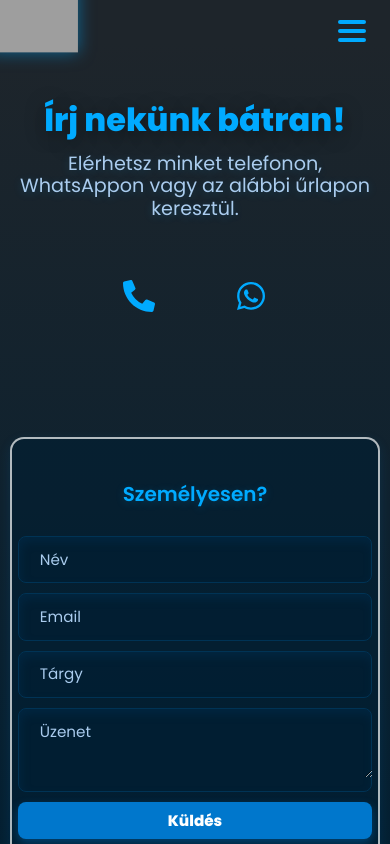
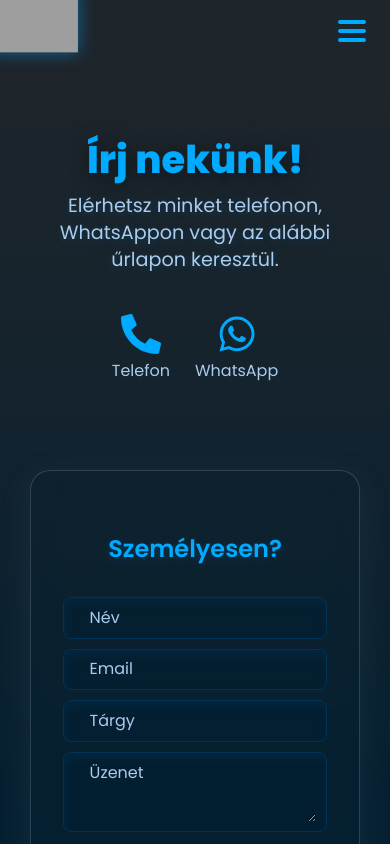
Before and after one commit to brdBoti/Shynee, a React (Vite) app in the folder client/: page /kapcsolat in a window 390 px wide. Shown: the top 844 px of the page. Built offline with nearby package versions, Linux system fonts and the light colour scheme; grey boxes are pictures that could not be loaded.

Commit message:
Changed layout on kapcsolat.jsx, as well as animations

```diff
--- a/client/src/pages/Kapcsolat.css
+++ b/client/src/pages/Kapcsolat.css
@@ -1,70 +1,67 @@
 .kapcsolat-container {
+  display: flex;
+  flex-direction: row;
+  align-items: flex-start;
+  padding: 40px 60px 100px;
+  font-family: 'Playfair Display', serif;
+  box-sizing: border-box;
+  align-items: center;
+  justify-content: center;
+  background: linear-gradient(to bottom, #1e252b 0%, #001f33 100%);
+  gap: 60px;
+  margin-top: 50px;
+  overflow-x: hidden;
+  color: #eee;
+
+}
+
+.bal-oldal {
+  flex: 1;
+  max-width: 450px;
   display: flex;
   flex-direction: column;
   align-items: center;
-  padding: 20px 20px 100px; /* fentebb */
-  font-family: 'Playfair Display', serif;
-  box-sizing: border-box;
   text-align: center;
-   background: linear-gradient(to bottom, #1e252b 0%, #001f33 100%);
-  overflow-x: hidden;
-  margin: 0;
-  margin-top: 90px;
-}
-
-.kapcsolat-form input,
-.kapcsolat-form textarea {
-  padding: 12px;
-  font-size: 1rem;
-  border-radius: 8px;
-  border: 1px solid #003355;
-  background-color: rgba(0, 31, 51, 0.6);
-  color: #eee;
-}
-
-.kapcsolat-form input::placeholder,
-.kapcsolat-form textarea::placeholder {
-  color: #aaccee; /* halvány kék a placeholdernek */
-}
-
-.kapcsolat-form button {
-  background-color: #0077cc;
-  color: white;
-  border: none;
-  padding: 12px;
-  font-weight: bold;
-  border-radius: 8px;
-  cursor: pointer;
-  transition: background 0.3s ease;
-  font-family: 'Poppins', sans-serif; /* betűtípus gombra */
-}
-
-.kapcsolat-form button:hover {
-  background-color: #005fa3;
+  margin-bottom: 50px;
 }
 
 .kapcsolat-title {
-  font-family: 'Poppins', sans-serif; /* betűtípus módosítás */
-  font-weight: 700; /* vastagabb kiemelés */
-  font-size: 3rem; /* nagyobb méret */
-  margin-bottom: 40px;
+  font-family: 'Poppins', sans-serif;
+  font-weight: 700;
+  font-size: 3rem;
+  margin-bottom: 20px;
+  margin-left: 30px;
   color: #00aaff;
   text-shadow: 0 4px 20px rgba(0, 0, 0, 0.4);
-  margin-top: 0; /* hogy feljebb legyen */
+  line-height: 1.2;
+  user-select: none;
 }
 
-/* Ikonok vízszintesen, középre */
+.subtitle {
+  font-size: 1.2rem;
+  color: #aaccee;
+  font-family: 'Poppins', sans-serif;
+  margin-bottom: 40px;
+  margin-top: -10px;
+  text-shadow: 0 2px 10px rgba(0, 170, 255, 0.2);
+  line-height: 1.4;
+}
+
+/* Ikonok oszlop */
 .ikonok-section {
   display: flex;
   justify-content: center;
-  margin-top: 50px;
-  gap: 200px; /* nagyobb távolság az ikonok között */
-  margin-bottom: 100px;
+  gap: 50px;
+  width: 100%;
 }
 
 .ikon-link {
+  display: flex;
+  flex-direction: column;
+  align-items: center;
   font-size: 2.5rem;
   color: #00aaff;
+  text-decoration: none;
   transition: color 0.3s ease, transform 0.3s ease;
 }
 
@@ -73,90 +70,67 @@
   transform: scale(1.15);
 }
 
-/* Form kerettel */
+/* Ikon alatt a cím */
+.ikon-title {
+  margin-top: 8px;
+  font-size: 1rem;
+  color: #aaccee;
+  font-family: 'Poppins', sans-serif;
+  user-select: none;
+}
 
+/* Jobb oldali form container */
+.jobb-oldal {
+  flex: 1;
+  max-width: 600px;
+  width: 100%;
+  display: flex;
+  justify-content: center;
+}
+
+/* Form maga */
+.form {
+  display: flex;
+  flex-direction: column;
+  justify-content: center;
+  gap: 10px;
+  padding: 2.5em 2em;
+  background-color: rgba(0, 31, 51, 0.6);
+  border-radius: 20px;
+  border: 2px solid #ffffffb0;
+  box-sizing: border-box;
+  box-shadow: 0 8px 24px rgba(0, 119, 204, 0.2);
+  font-family: 'Poppins', sans-serif;
+  width: 100%;
+  max-width: 600px;
+  color: #eee;
+  background-color: rgba(0, 31, 51, 0.13); /* áttetszőbb */
+  backdrop-filter: blur(12px); /* üveghatás, finom homály */
+  border: 1.5px solid rgba(255, 255, 255, 0.158); /* enyhébb, áttetszőbb keret */
+  box-shadow: 0 8px 32px rgba(74, 115, 144, 0.155); /* halványabb árnyék */
+}
+
+/* Form fejléc */
 .form-heading {
-  font-family: 'Poppins', sans-serif;
   font-size: 1.5rem;
   font-weight: 600;
   color: #00aaff;
   text-align: center;
   margin-bottom: 1em;
   text-shadow: 0 2px 10px rgba(0, 170, 255, 0.2);
-  word-break: keep-all;
+  user-select: none;
 }
 
-
-.kapcsolat-form input,
-.kapcsolat-form textarea {
-  padding: 12px;
-  font-size: 1rem;
-  border-radius: 8px;
-  border: 1px solid #ccc;
-  background-color: #f8f8f8;
-}
-
-.kapcsolat-form textarea {
-  min-height: 120px;
-  resize: vertical;  display: flex;
-  flex-direction: column;
-  margin: 0 auto;               /* középre igazítás */
-  max-width: 800px;             /* nagyobb alap szélesség */
-  width: 100%;                  /* teljes elérhető szélesség */
-  padding: 3em 3em;
-}
-
-.kapcsolat-form button {
-  background-color: #0077cc;
-  color: white;
-  border: none;
-  padding: 12px;
-  font-weight: bold;
-  border-radius: 8px;
-  cursor: pointer;
-  transition: background 0.3s ease;
-}
-
-.kapcsolat-form button:hover {
-  background-color: #005fa3;
-}
-
-.success-msg {
-  color: green;
-  font-weight: bold;
-}
-
-.form {
-  display: flex;
-  flex-direction: column;
-  justify-content: center;
-  align-self: center;
-  margin: 0 auto;
-  font-family: 'Poppins', sans-serif;
-  gap: 10px;
-  padding: 2.5em 2em; /* kicsit nagyobb padding minden oldalon */
-  background-color: rgba(0, 31, 51, 0.6);
-  border-radius: 20px;
-  border: 2px solid #ffffffb0;
-  box-sizing: border-box;
-  box-shadow: 0 8px 24px rgba(0, 119, 204, 0.2);
-  max-width: 600px;   /* szélesebb forma */
-  width: 90%;         /* reszponzivitás megtartása */
-}
-
-
+/* Form mezők */
 .form-field {
   display: flex;
   align-items: center;
-  justify-content: center;
   gap: 0.5em;
   border-radius: 8px;
   padding: 0.6em;
-  border: 1px solid #003355; /* sötétkék keret */
-  background-color: rgba(0, 31, 51, 0.6); /* világosabb kék */
+  border: 1px solid #003355;
+  background-color: rgba(0, 31, 51, 0.6);
   box-shadow: inset 2px 5px 10px rgb(0 51 85 / 0.4);
-  color: #eee;
-  font-family: 'Poppins', sans-serif;
 }
 
 .input-field {
@@ -164,126 +138,130 @@
   border: none;
   outline: none;
   width: 100%;
-  color: #fdfdfd; /* halvány kék szöveg */
+  color: #fdfdfd;
   padding-inline: 1em;
   font-family: 'Poppins', sans-serif;
   font-size: 1rem;
 }
 
 .input-field::placeholder {
-  color: #aaccee; /* halvány kék placeholder */
+  color: #aaccee;
 }
 
+/* Autofill fix - eltünteti a fehér hátteret automatikus kitöltésnél */
+.input-field:-webkit-autofill,
+.input-field:-webkit-autofill:hover,
+.input-field:-webkit-autofill:focus,
+.input-field:-webkit-autofill:active {
+  -webkit-box-shadow: 0 0 0px 1000px rgba(0, 31, 51, 0.6) inset !important;
+  box-shadow: 0 0 0px 1000px rgba(0, 31, 51, 0.6) inset !important;
+  -webkit-text-fill-color: #fdfdfd !important;
+  transition: background-color 5000s ease-in-out 0s;
+}
 
+.kapcsolat-form textarea {
+  min-height: 120px;
+  resize: vertical;
+}
+
+/* Gomb */
 .sendMessage-btn {
   cursor: pointer;
-  margin-bottom: 3em;
+  margin-top: 1em;
   padding: 12px;
   border-radius: 8px;
   border: none;
-  outline: none;
-  background-color: #0077cc; /* gomb kék */
+  background-color: #0077cc;
   color: white;
   font-weight: bold;
   font-family: 'Poppins', sans-serif;
   font-size: 1rem;
-  transition: background 0.3s ease;
+  transition: background 0.3s ease, box-shadow 0.3s ease;
   box-shadow: 0 4px 10px rgba(0, 119, 204, 0.4);
 }
 
 .sendMessage-btn:hover {
   background-color: #005fa3;
-  color: white;
   box-shadow: 0 6px 14px rgba(0, 95, 163, 0.8);
 }
 
-.subtitle {
-  font-size: 1.2rem;
-  color: #aaccee;
+/* Üzenet sikeres küldés */
+.success-msg {
+  color: #00aaff;
+  font-weight: 700;
+  font-size: 2rem;
+  margin-top: 2rem;
   font-family: 'Poppins', sans-serif;
-  margin-top: -20px;
-  margin-bottom: 30px;
-  text-shadow: 0 2px 10px rgba(0, 170, 255, 0.2);
+  text-align: center;
 }
 
-@media screen and (max-width: 600px) {
+/* Hibaüzenet */
+.error-msg {
+  color: #ff6b6b;
+  font-weight: 600;
+  margin-top: 10px;
+  text-align: center;
+}
 
-  .kapcsolat-container{
-    margin-top: 0px;
+/* Responsive */
+@media screen and (max-width: 900px) {
+  .kapcsolat-container {
+    flex-direction: column;
+    padding: 20px 30px 60px;
+    gap: 40px;
+  }
+
+  .bal-oldal, .jobb-oldal {
+    max-width: 100%;
   }
 
   .kapcsolat-title {
-    font-size: 2rem;
-    margin-bottom: 20px;
-    margin-top: 50px;
-  }
-
-  .subtitle{
-    margin-top: -5px;
-  }
-
-  .kapcsolat-container {
-    padding: 10px 10px 60px;
+    font-size: 2.4rem;
   }
 
   .ikonok-section {
-    flex-direction: flex;
-    gap: 80px;
-    margin-top: 30px;
-    margin-bottom: 50px;
-  }
-
-  .ikon-link {
-    font-size: 2rem;
-  }
-
-
-
-  .form {
-    margin-top: -30px;
-    padding: 1.5em 0.4em;
-    width: 100%;
-    max-width: 100%;
-    box-shadow: 0 4px 12px rgba(0, 119, 204, 0.15);
-    border-radius: 14px;
-  }
-
-  .form-heading {
-    font-size: 1.25rem;
-    margin-bottom: 1em;
-  }
-
-  .form-field {
-    flex-direction: column;
-    align-items: flex-start;
-    padding: 0.8em;
-  }
-
-  .input-field {
-    padding-inline: 0.5em;
-    font-size: 0.95rem;
-  }
-
-  .sendMessage-btn {
-    padding: 10px;
-    font-size: 0.95rem;
-    width: 100%;
+    gap: 30px;
   }
 }
 
-/* Autofill háttér fix - Chrome és Safari */
-input:-webkit-autofill,
-textarea:-webkit-autofill {
-  -webkit-box-shadow: 0 0 0 1000px rgba(0, 31, 51, 0.6) inset !important;
-  -webkit-text-fill-color: #aaccee !important;
-  transition: background-color 5000s ease-in-out 0s;
-  caret-color: white;
+.custom-cursor {
+  display: inline-block;
+  width: 10px; /* fix hely a kurzornak */
+  color: #00aaff;
+  user-select: none;
+  /* opcionálisan animáció, ha akarod */
 }
 
-/* Autofill fix Firefoxhoz (korlátozott támogatás) */
-input:-moz-autofill,
-textarea:-moz-autofill {
-  box-shadow: 0 0 0 1000px rgba(0, 31, 51, 0.6) inset !important;
-  -moz-text-fill-color: #aaccee !important;
-  caret-color: white;
+/* --- meglévő CSS változatlanul maradt --- */
+
+/* Beküldés utáni állapot */
+.thankyou-container {
+  display:flex;
+  flex-direction: column;
+  align-items: center;
+  justify-content: center;
+  text-align: center;
+  height: 50vh;
+  gap: 1rem;
+  margin-bottom: 7rem;
 }
+
+.thankyou-text {
+  font-size: 2rem;
+  font-weight: bold;
+  color: #00aaff;
+  font-family: 'Poppins', sans-serif;
+  text-align: center;
+  max-width: 90%;
+  line-height: 1.4;
+}
+
+/* Mobil optimalizáció */
+@media screen and (max-width: 600px) {
+  .thankyou-text {
+    font-size: 1.6rem;
+  }
+  .ikonok-section {
+    gap: 25px;
+  }
+}
--- a/client/src/pages/Kapcsolat.jsx
+++ b/client/src/pages/Kapcsolat.jsx
@@ -1,7 +1,7 @@
 import './Kapcsolat.css';
 import { useState, useEffect } from 'react';
 import { motion, AnimatePresence } from 'framer-motion';
-import { FaPhoneAlt, FaWhatsapp, FaInstagram } from 'react-icons/fa';
+import { FaPhoneAlt, FaWhatsapp } from 'react-icons/fa';
 import { Typewriter } from 'react-simple-typewriter';
 import { useInView } from 'react-intersection-observer';
 
@@ -9,14 +9,29 @@ export default function Kapcsolat() {
   const [sent, setSent] = useState(false);
   const [loading, setLoading] = useState(false);
   const [error, setError] = useState(null);
-  const [showCursor, setShowCursor] = useState(true); // kurzor állapot
+  const [cursorVisible, setCursorVisible] = useState(true);
+  const [phase, setPhase] = useState(0);
 
   const { ref: formRef, inView } = useInView({ triggerOnce: true, threshold: 0.3 });
 
   useEffect(() => {
-    const timer = setTimeout(() => setShowCursor(false), 3000); // 3 mp után eltűnik a kurzor
+    const phases = [
+      { visible: true, duration: 1400 },
+      { visible: false, duration: 700 },
+      { visible: true, duration: 700 },
+      { visible: false, duration: 700 },
+      { visible: true, duration: 700 },
+      { visible: false, duration: 999999 },
+    ];
+
+    if (phase < phases.length - 1) {
+      const timer = setTimeout(() => {
+        setPhase(phase + 1);
+        setCursorVisible(phases[phase + 1].visible);
+      }, phases[phase].duration);
       return () => clearTimeout(timer);
-  }, []);
+    }
+  }, [phase]);
 
   async function handleSubmit(e) {
     e.preventDefault();
@@ -40,7 +55,7 @@ export default function Kapcsolat() {
       } else {
         setError(data?.message || 'Hiba történt az üzenet elküldésekor.');
       }
-    } catch (err) {
+    } catch {
       setError('Hálózati hiba, kérlek próbáld meg később.');
     } finally {
       setLoading(false);
@@ -49,21 +64,38 @@ export default function Kapcsolat() {
 
   return (
     <div className="kapcsolat-container">
+      {!sent ? (
+        <>
+          <div className="bal-oldal">
             <motion.h1
               className="kapcsolat-title"
               initial={{ opacity: 0 }}
               animate={{ opacity: 1 }}
               transition={{ duration: 1 }}
+              style={{ display: 'flex', alignItems: 'center', justifyContent: 'center' }}
             >
               <Typewriter
-          words={['Írj nekünk bátran!']}
+                words={['Írj nekünk!']}
                 loop={1}
-          cursor={showCursor}
-          cursorStyle="|"
+                cursor={false}
                 typeSpeed={60}
                 deleteSpeed={0}
                 delaySpeed={999999}
               />
+              <motion.span
+                style={{
+                  marginLeft: '4px',
+                  fontWeight: 'bold',
+                  color: '#00aaff',
+                  userSelect: 'none',
+                  width: '1ch',
+                  display: 'inline-block',
+                }}
+                animate={{ opacity: cursorVisible ? 1 : 0 }}
+                transition={{ duration: 0.4 }}
+              >
+                |
+              </motion.span>
             </motion.h1>
 
             <motion.p
@@ -83,6 +115,7 @@ export default function Kapcsolat() {
             >
               <a href="tel:+36201234567" className="ikon-link" aria-label="Telefon">
                 <FaPhoneAlt />
+                <span className="ikon-title">Telefon</span>
               </a>
               <a
                 href="https://wa.me/36201234567"
@@ -92,52 +125,35 @@ export default function Kapcsolat() {
                 aria-label="WhatsApp"
               >
                 <FaWhatsapp />
+                <span className="ikon-title">WhatsApp</span>
               </a>
             </motion.div>
+          </div>
 
-      {/* Görgetésre megjelenő FORM */}
-      <div ref={formRef} style={{ marginTop: '100px', width: '100%' }}>
+          <div className="jobb-oldal" ref={formRef}>
             <AnimatePresence mode="wait">
-          {inView && !sent && (
+              {!sent ? (
                 <motion.form
                   className="form"
                   onSubmit={handleSubmit}
                   initial={{ opacity: 0, y: 50 }}
                   animate={{ opacity: 1, y: 0 }}
-              exit={{ opacity: 0, y: 50 }}
-              transition={{ duration: 0.8 }}
+                  exit={{ opacity: 0, y: -50 }}
+                  transition={{ duration: 0.8, ease: "easeInOut" }}
                   key="form"
                 >
                   <p className="form-heading">Személyesen?</p>
 
                   <div className="form-field">
-                <input
-                  required
-                  placeholder="Név"
-                  className="input-field"
-                  type="text"
-                  name="name"
-                />
+                    <input required placeholder="Név" className="input-field" type="text" name="name" />
                   </div>
 
                   <div className="form-field">
-                <input
-                  required
-                  placeholder="Email"
-                  className="input-field"
-                  type="email"
-                  name="email"
-                />
+                    <input required placeholder="Email" className="input-field" type="email" name="email" />
                   </div>
 
                   <div className="form-field">
-                <input
-                  required
-                  placeholder="Tárgy"
-                  className="input-field"
-                  type="text"
-                  name="subject"
-                />
+                    <input required placeholder="Tárgy" className="input-field" type="text" name="subject" />
                   </div>
 
                   <div className="form-field">
@@ -157,29 +173,71 @@ export default function Kapcsolat() {
 
                   {error && <p className="error-msg">{error}</p>}
                 </motion.form>
-          )}
-
-          {sent && (
+              ) : (
                 <motion.div
-              className="success-msg"
-              initial={{ opacity: 0, scale: 0.7 }}
+                  className="thankyou-container"
+                  initial={{ opacity: 0, scale: 0.8 }}
                   animate={{ opacity: 1, scale: 1 }}
-              exit={{ opacity: 0, scale: 0.7 }}
-              transition={{ duration: 0.6 }}
-              key="success"
-              style={{
-                fontSize: '2rem',
-                fontWeight: '700',
-                color: '#00aaff',
-                marginTop: '2rem',
-                fontFamily: "'Poppins', sans-serif",
-              }}
+                  exit={{ opacity: 0 }}
+                  transition={{ duration: 0.8, ease: "easeInOut" }}
+                  key="thankyou"
+                >
+                  <motion.h1
+                    className="thankyou-text"
+                    initial={{ y: 20, opacity: 0 }}
+                    animate={{ y: 0, opacity: 1 }}
+                    transition={{ delay: 0.2, duration: 0.6 }}
                   >
                     Köszönjük! Üzeneted sikeresen elküldtük.
+                  </motion.h1>
+                  <div className="ikonok-section">
+                    <a href="tel:+36201234567" className="ikon-link" aria-label="Telefon">
+                      <FaPhoneAlt />
+                      <span className="ikon-title">Telefon</span>
+                    </a>
+                    <a
+                      href="https://wa.me/36201234567"
+                      target="_blank"
+                      rel="noopener noreferrer"
+                      className="ikon-link"
+                      aria-label="WhatsApp"
+                    >
+                      <FaWhatsapp />
+                      <span className="ikon-title">WhatsApp</span>
+                    </a>
+                  </div>
                 </motion.div>
               )}
             </AnimatePresence>
+
           </div>
+        </>
+      ) : (
+        <motion.div
+          className="thankyou-container"
+          initial={{ opacity: 0, scale: 0.95 }}
+          animate={{ opacity: 1, scale: 1 }}
+          transition={{ duration: 1, ease: 'easeInOut' }}
+        >
+          <h1 className="thankyou-text">Köszönjük! Üzeneted sikeresen elküldtük.</h1>
+          <div className="ikonok-section">
+            <a href="tel:+36201234567" className="ikon-link" aria-label="Telefon">
+              <FaPhoneAlt />
+              <span className="ikon-title">Telefon</span>
+            </a>
+            <a
+              href="https://wa.me/36201234567"
+              target="_blank"
+              rel="noopener noreferrer"
+              className="ikon-link"
+              aria-label="WhatsApp"
+            >
+              <FaWhatsapp />
+              <span className="ikon-title">WhatsApp</span>
+            </a>
+          </div>
+        </motion.div>
+      )}
     </div>
   );
 }
```
Also changed, not shown: client/src/pages/Home.jsx (indentation only). Lines whose indentation alone changed are shown as unchanged.
